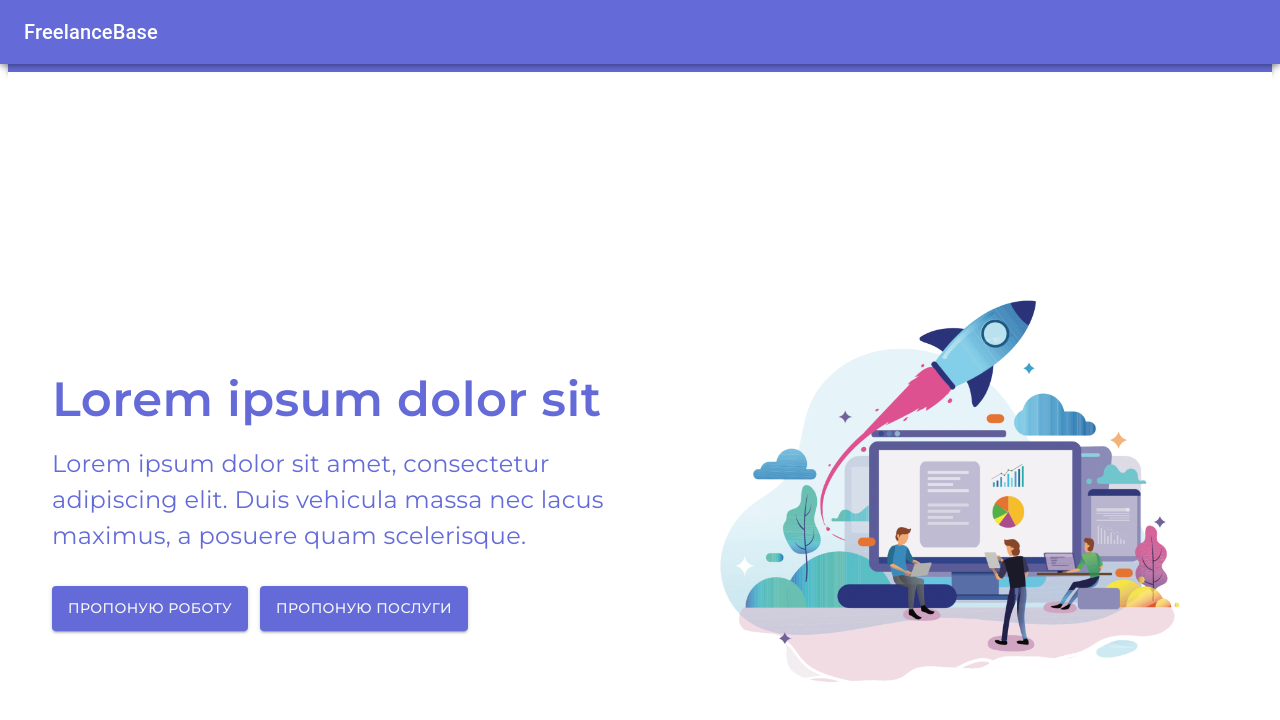
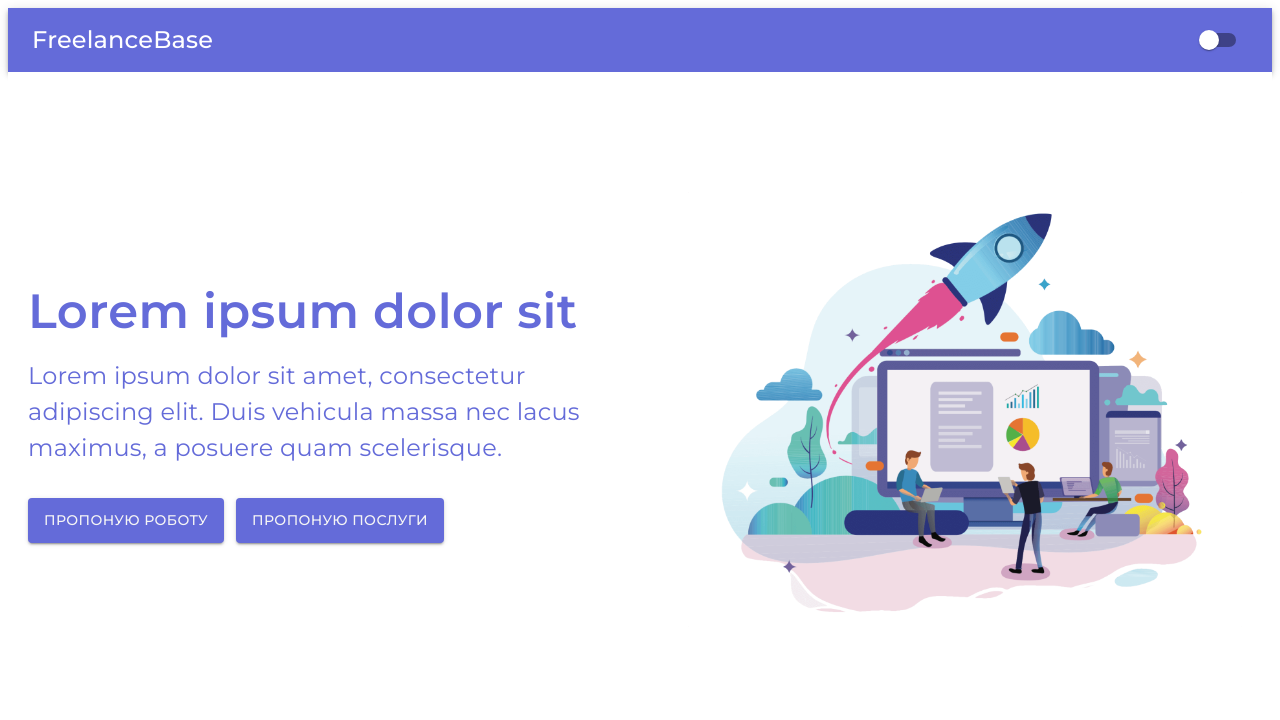
Before and after one commit to proga-react-practice/epsilon-team-project, a React (Vite) app: page / in a window 1280 px wide. Shown: the top 720 px of the page. Built offline with nearby package versions, Linux system fonts and the light colour scheme.

Commit message:
fixed bugs with layout

```diff
--- a/src/Pages/Maks.tsx
+++ b/src/Pages/Maks.tsx
@@ -3,7 +3,7 @@ import AddOrderForm from "../components/customer/AddOrderForm";
 import Cards from "../components/customer/Cards";
 import { Project } from "../components/customer/Utils";
 import { lightTheme, darkTheme } from "../components/themes/themes";
-import Switch from "@mui/material/Switch"; // Імпортуйте компонент Switch
+import Switch from "@mui/material/Switch";
 import CssBaseline from "@mui/material/CssBaseline";
 import Box from "@mui/material/Box";
 import { ThemeProvider } from "@mui/material/styles";
@@ -58,7 +58,6 @@ const Customers: React.FC = () => {
             <Box sx={{ flexBasis: "65%" }}>
               <Cards projects={projects} deleteProject={deleteProject} />
             </Box>
-            {/* Замінено іконку на Switch компонент */}
             <Switch
               checked={darkMode}
               onChange={toggleDarkMode}
--- a/src/components/home_page/homepage.tsx
+++ b/src/components/home_page/homepage.tsx
@@ -10,7 +10,6 @@ import {
   Switch,
   Grid,
 } from "@mui/material";
-import DefaultLayout from "../layout/deafoltlayout";
 import { lightTheme, darkTheme } from "../themes/themes";
 
 const Home: React.FC = () => {
@@ -52,7 +51,6 @@ const Home: React.FC = () => {
           minHeight: "100vh",
         }}
       >
-        <DefaultLayout>
         <Grid container spacing={2}>
           <Grid item xs={12} md={6}>
             <Box sx={{ mt: { xs: "40px", md: "190px" } }}>
@@ -133,7 +131,6 @@ const Home: React.FC = () => {
             </Box>
           </Grid>
         </Grid>
-        </DefaultLayout>
       </Box>
     </ThemeProvider>
   );
```
Lines whose indentation alone changed are shown as unchanged.
